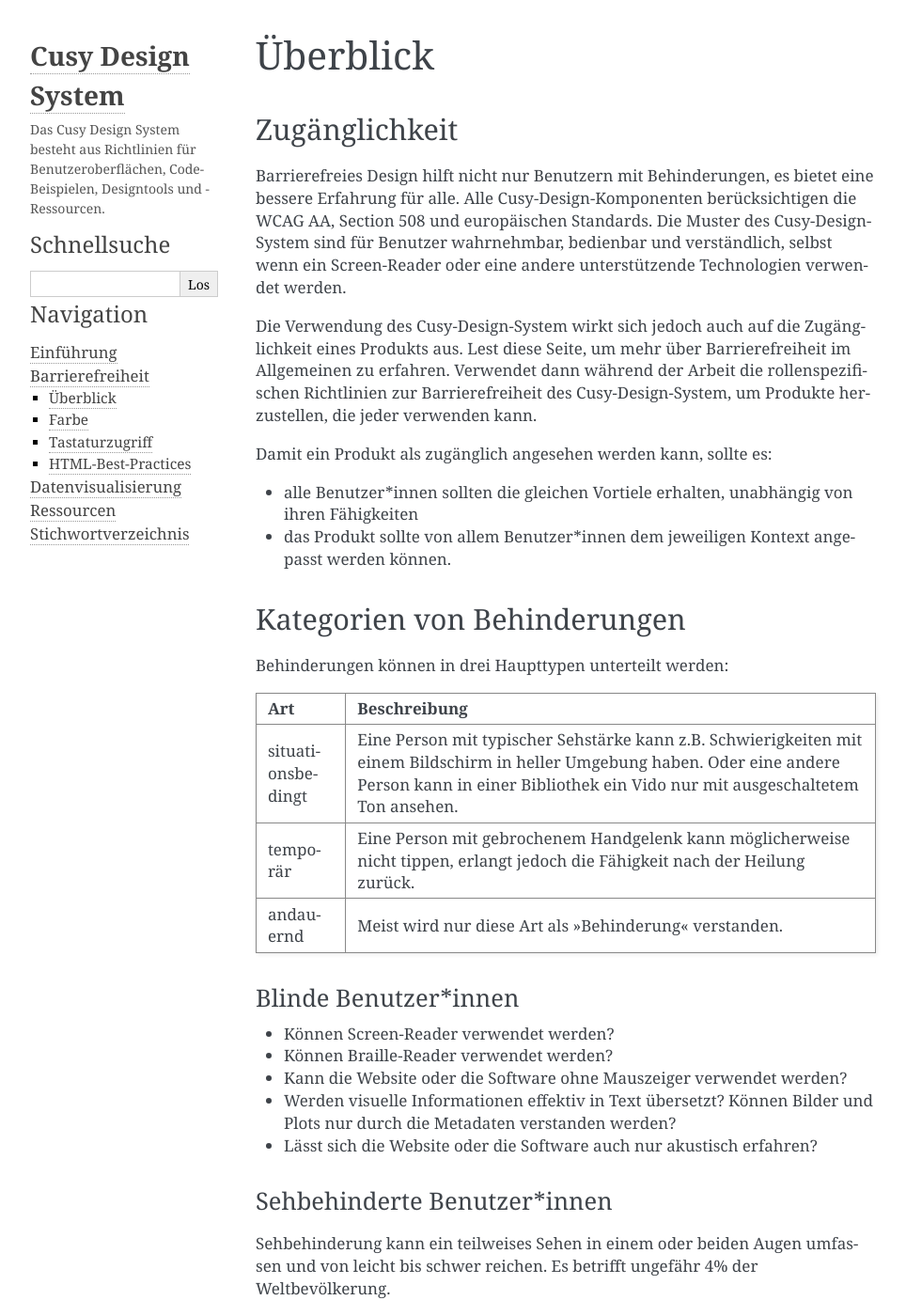
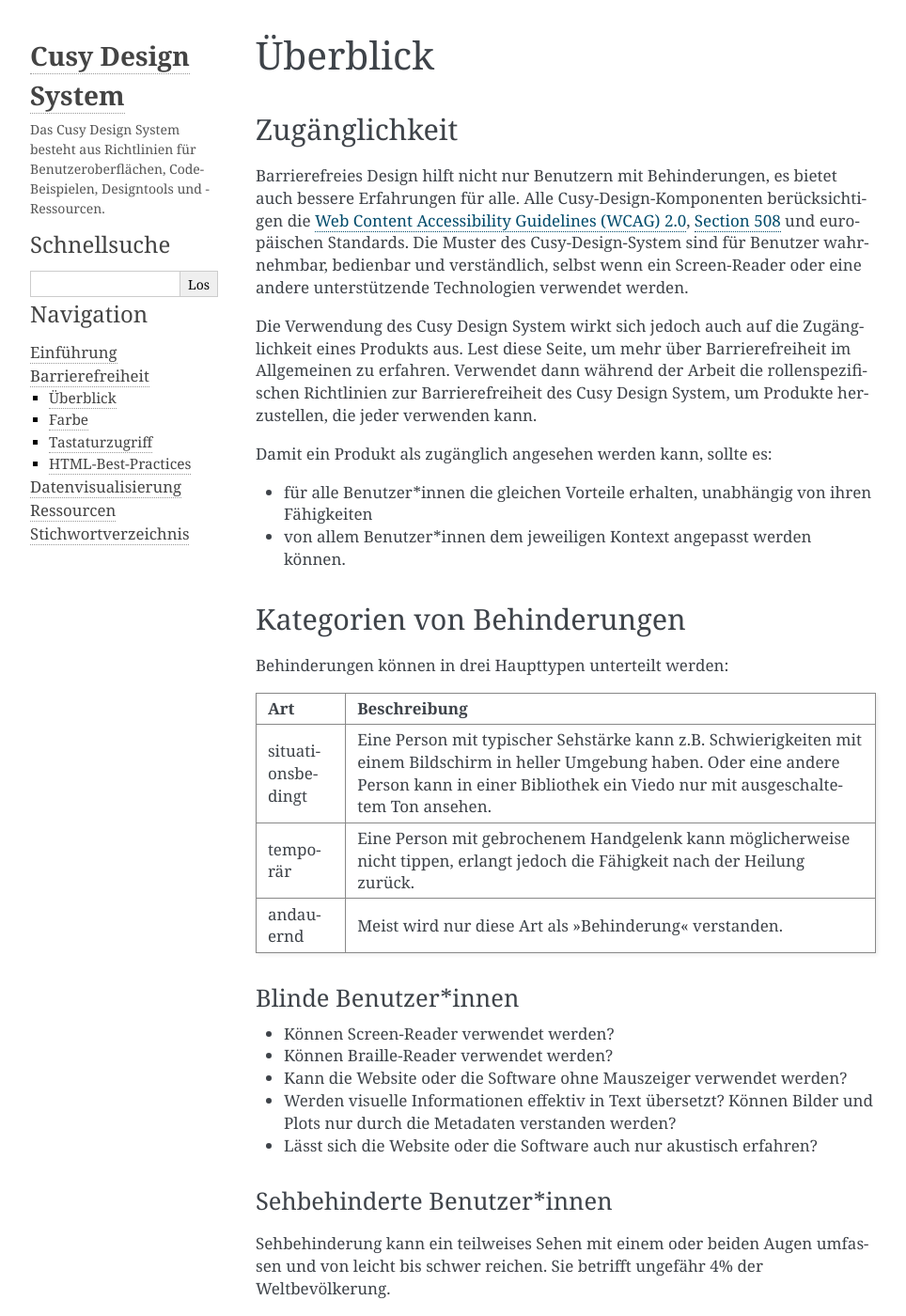
Before and after one commit to cusyio/cusy-design-system, a Sphinx documentation site: the page built from docs/accessibility/overview.rst, in a window 1280 px wide and 1400 px high. Shown: the whole window at 94% size, without its empty margins (148-1112 px from the left). Built offline with Sphinx 7.4.7, drawn with Linux system fonts in a browser that asks for light colours; some of the changed text lies outside the part shown.

Commit message:
Update accessibility overview

```diff
--- a/docs/accessibility/overview.rst
+++ b/docs/accessibility/overview.rst
@@ -5,24 +5,25 @@
 --------------
 
 Barrierefreies Design hilft nicht nur Benutzern mit Behinderungen, es bietet
-eine bessere Erfahrung für alle. Alle Cusy-Design-Komponenten berücksichtigen
-die WCAG AA, Section 508 und europäischen Standards. Die Muster des
+auch  bessere Erfahrungen für alle. Alle Cusy-Design-Komponenten berücksichtigen
+die `Web Content Accessibility Guidelines (WCAG) 2.0
+<https://www.w3.org/Translations/WCAG20-de/>`_, `Section 508
+<https://www.section508.gov/>`_ und europäischen Standards. Die Muster des
 Cusy-Design-System sind für Benutzer wahrnehmbar, bedienbar und verständlich,
 selbst wenn ein Screen-Reader oder eine andere unterstützende Technologien
 verwendet werden.
 
-Die Verwendung des Cusy-Design-System wirkt sich jedoch auch auf die
+Die Verwendung des Cusy Design System wirkt sich jedoch auch auf die
 Zugänglichkeit eines Produkts aus. Lest diese Seite, um mehr über
 Barrierefreiheit im Allgemeinen zu erfahren. Verwendet dann während der Arbeit
-die rollenspezifischen Richtlinien zur Barrierefreiheit des Cusy-Design-System,
+die rollenspezifischen Richtlinien zur Barrierefreiheit des Cusy Design System,
 um Produkte herzustellen, die jeder verwenden kann.
 
 Damit ein Produkt als zugänglich angesehen werden kann, sollte es:
 
-* alle Benutzer*innen sollten die gleichen Vortiele erhalten, unabhängig von
-  ihren Fähigkeiten
-* das Produkt sollte von allem Benutzer*innen dem jeweiligen Kontext angepasst
-  werden können.
+* für alle Benutzer*innen die gleichen Vorteile erhalten, unabhängig von ihren
+  Fähigkeiten
+* von allem Benutzer*innen dem jeweiligen Kontext angepasst werden können.
 
 Kategorien von Behinderungen
 ----------------------------
@@ -35,7 +36,7 @@
 | situationsbedingt        |  Eine Person mit typischer Sehstärke kann z.B.      |
 |                          |  Schwierigkeiten mit einem Bildschirm in heller     |
 |                          |  Umgebung haben. Oder eine andere Person kann in    |
-|                          |  einer Bibliothek ein Vido nur mit ausgeschaltetem  |
+|                          |  einer Bibliothek ein Viedo nur mit ausgeschaltetem |
 |                          |  Ton ansehen.                                       |
 +--------------------------+-----------------------------------------------------+
 | temporär                 | Eine Person mit gebrochenem Handgelenk kann         |
@@ -59,10 +60,10 @@
 Sehbehinderte Benutzer*innen
 ~~~~~~~~~~~~~~~~~~~~~~~~~~~~
 
-Sehbehinderung kann ein teilweises Sehen in einem oder beiden Augen umfassen und
-von leicht bis schwer reichen. Es betrifft ungefähr 4% der Weltbevölkerung.
+Sehbehinderung kann ein teilweises Sehen mit einem oder beiden Augen umfassen
+und von leicht bis schwer reichen. Sie betrifft ungefähr 4% der Weltbevölkerung.
 
-* Können Bildschirmleser, Bildschirmlupen, kontrastreiche Modi und/oder
+* Können sie Bildschirmleser, Bildschirmlupen, kontrastreiche Modi und/oder
   monochrome Anzeigen verwenden?
 * Lässt sich die Website erfahren, wenn der Browser auf eine größere Schrift
   eingestellt ist?
```
Also changed, not shown: other parts of docs/accessibility/overview.rst (+2 -2 lines).
